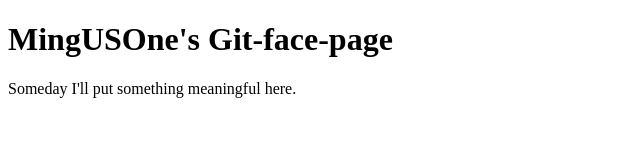
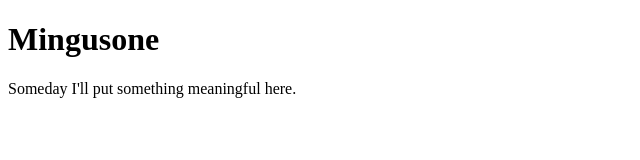
Before and after one commit to mingusone/mingusone.github.io, a plain HTML site: page index.html in a window 1280 px wide. Shown: the whole page, without its empty margins (0-640 px from the left). Drawn offline with Linux system fonts and the light colour scheme.

Commit message:
Cleaned this up.

```diff
--- a/index.html
+++ b/index.html
@@ -2,11 +2,13 @@
 <html lang="en-us">
 <head>
   <meta charset="UTF-8">
-  <title>Activity 1: Basic HTML Bio</title>
+  <title>Git Bio</title>
 </head>
 
 <body>
-	<h1>MingUSOne's Git-face-page</h1>
+
+
+	<h1>Mingusone</h1>
 	<p>Someday I'll put something meaningful here.</p>
 
 
```
